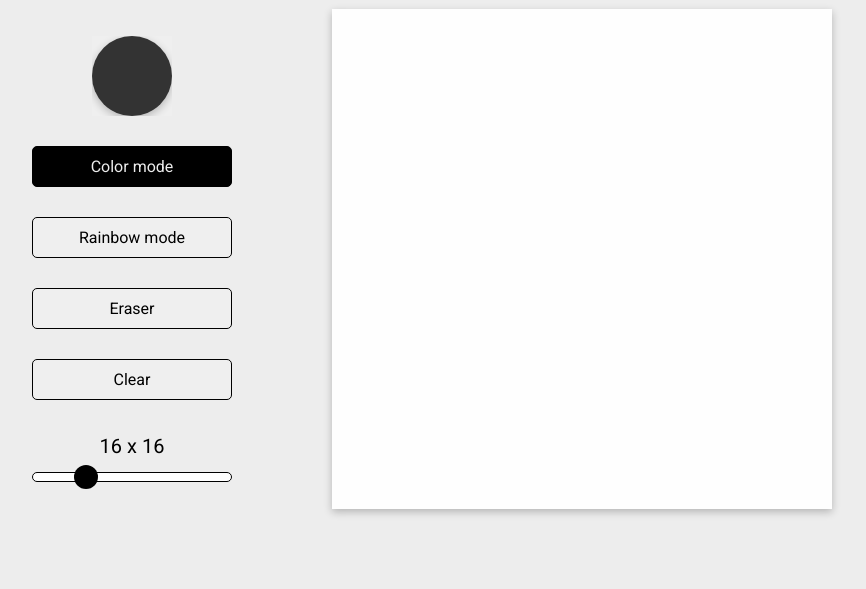
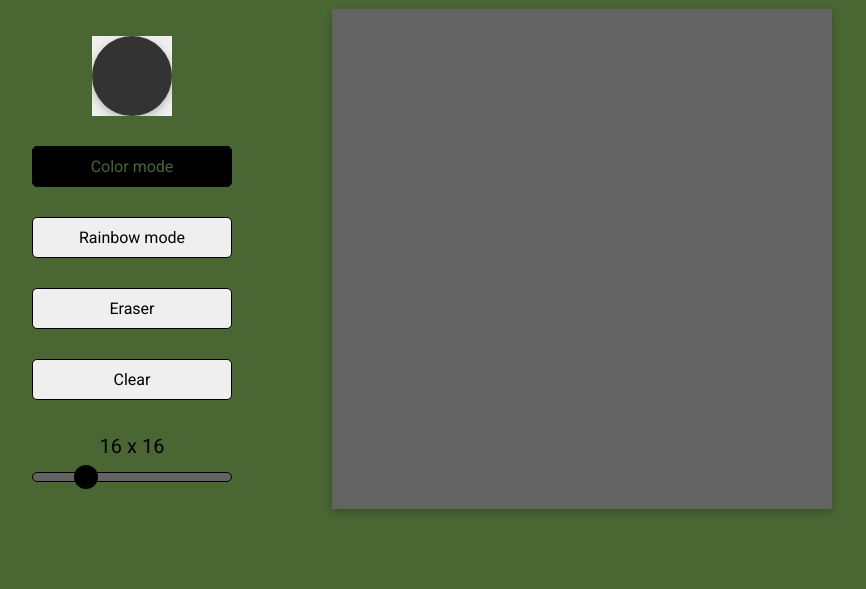
Before and after one commit to haflettjm/odin-Etch-a-Sketch, a plain HTML site: page index.html in a window 1280 px wide. Shown: the part 147-736 px from the top of the page, without its empty margins (58-924 px from the left). Drawn offline with Linux system fonts and the light colour scheme.

Commit message:
updated primary color

```diff
--- a/main.css
+++ b/main.css
@@ -1,7 +1,7 @@
 :root {
     --primary-dark: #000;
-    --primary-light: #ededed;
-    --secondary-light: #fefefe;
+    --primary-light: #4a6633;
+    --secondary-light: rgb(99, 99, 99);
   }
 
   *,
```
